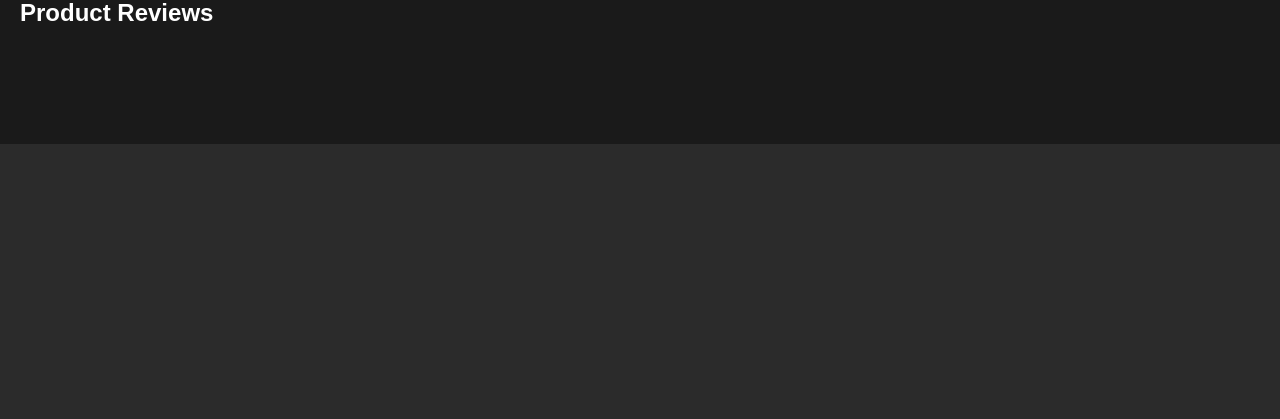
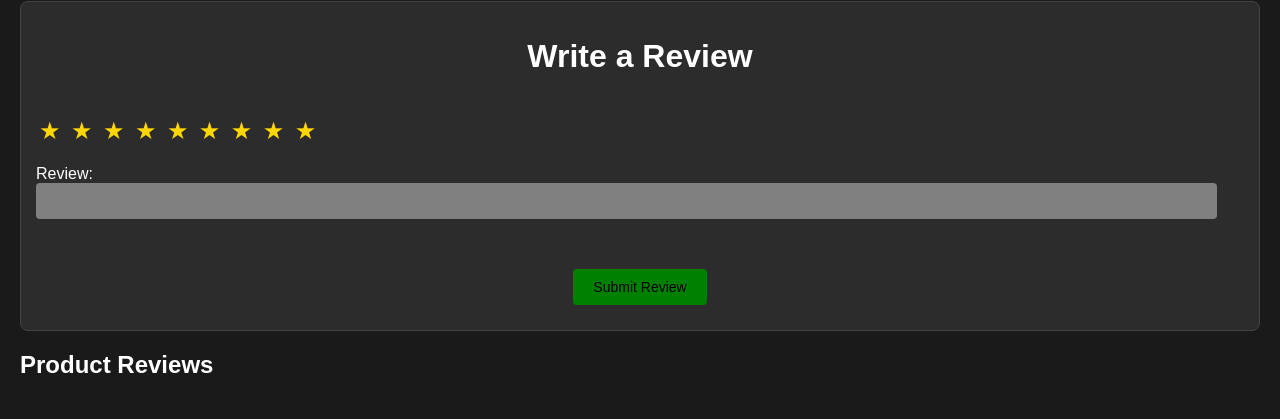
Before and after one commit to Amanabhishek2004/e-commerce, a Django app: page /info/1 in a window 1280 px wide. Shown: the part 656-1075 px from the top of the page. Before the commit the page ends 800 px from the top, so only its background shows below. Run offline with Django 4.2, Linux system fonts and the light colour scheme; a user stored in the database is signed in; data comes from the database, SQL or seed files in the repository.

Commit message:
sixth commit

```diff
--- a/Templates/PRODUCT-INFO.html
+++ b/Templates/PRODUCT-INFO.html
@@ -119,12 +119,12 @@
         background-color: #ff5500;
     }
 
-    .review {
-        margin-bottom: 20px;
+    .reviews {
+        /* margin-bottom: 20px;
         border: 1px solid #444444;
         border-radius: 8px;
         padding: 15px;
-        background-color: #2b2b2b;
+        background-color: #2b2b2b; */
     }
 
     .review .review-header {
@@ -137,6 +137,13 @@
     .review .username {
         font-weight: bold;
     }
+/*
+    .review .rating {
+        background-color: #444444;
+        color: #ffffff;
+        padding: 5px 10px;
+        border-radius: 4px;
+    } */
 
 
     .review.rating{
@@ -170,11 +177,11 @@
 }
     textarea{
     background-color:#444444;
-    width: 1113px;
+    width: 1100px;
     height: 17px;
     margin-left: 1%;
+    /* padding-right: 400px; */
     font-size: 20px;
-
     padding: 16px 16px;
     border-radius: 10px;
     border-color: black;
@@ -216,6 +223,130 @@ textarea :placeholder-shown{
         }
 
 
+        .review {
+    max-width: 2000px;
+    margin: 0 auto; */
+     /* padding: 20px; */
+     /* padding: .btn 20px; */
+     align-content: center;
+    margin-bottom: 20px;
+        border: 1px solid #444444;
+        border-radius: 8px;
+        padding: 15px;
+        background-color: #2c2c2c;
+        }
+
+h1 {
+    text-align: center;
+}
+
+form {
+    display: flex;
+    flex-direction: column;
+}
+
+.form-group {
+    margin-bottom: 20px;
+}
+
+label {
+    /* display: block; */
+}
+
+input[type="text"],
+input[type="number"],
+
+
+button {
+    /* width: 30%; */
+    padding: 10px 20px;
+    /* padding-right: 100px; */
+    /* background-color: grey; */
+    background-color: grey;
+    border: none;
+    border-radius: 4px;
+    cursor: pointer;
+    font-size: 14px;
+    text-align: center;
+    /* padding-right: 100px; */
+}
+
+button:hover {
+    background-color: blue;
+}
+
+ /* .sky{
+    width: 20%;
+    background-color: #45a049; */
+    /* block-size: 50px; */
+    /* padding-left: 100px; */
+    /* padding: 5px 10px; */
+    /* align-items: center; */
+    /* text-align: center; */
+
+
+ button[type="submit"]{
+    text-align: center;
+ }
+
+
+ .sky{
+    display: flex;
+  justify-content: center;
+  align-items: center;
+  padding: 10px 20px;
+
+  /* background-color: green; */
+          color:green;
+          border: none;
+          padding: 10px 20px;
+          border-radius: 4px;
+          text-align: center;
+          line-height: 30px;
+          /* cursor: not-allowed; */
+
+
+ }
+
+ .x{
+    background-color: green;
+ }
+ /* .sky:hover{
+    background-color: green;
+ } */
+input[type="text"]{
+    padding: 10px 500px;
+}
+
+
+button:focus {
+    outline: none;
+}
+.rating{
+    color: gold;
+}
+
+
+.rating-stars {
+    display: inline-block;
+}
+
+.rating-stars input[type="radio"] {
+    display: none;
+}
+
+.rating-stars label {
+    font-size: 24px;
+    padding: 3px;
+    color: #ffd700; /* Gold color for stars */
+    cursor: pointer;
+}
+
+/* Apply different colors to selected stars */
+.rating-stars input[type="radio"]:checked ~ label {
+    color: #ff9800; /* Orange color for selected stars */
+}
+
 /* Add footer styling */
 
 
@@ -248,9 +379,10 @@ textarea :placeholder-shown{
                     <button type="submit" class="btn">Add to Cart</button>
                 </form>
 
-
-                <a href="{% url 'buy_item' J.id %}"><button type="submit" class="btn">Buy Now</button></a>
-
+                <form action="{% url 'buy_item' J.id %}" method="POST">
+                    {% csrf_token %}
+                    <button type="submit" class="btn">Buy Now</button>
+                </form>
             </div>
                 <br>
                 <br>
@@ -268,34 +400,70 @@ textarea :placeholder-shown{
 
             <!-- Repeat the product cards for each product -->
         </section>
+<br>
 
-
-{% if reviewed_by_user %}
-    <h2>Write a Review</h2>
-    <div class = "review">
+    <!-- Review writing form -->
+    <!-- <h2>Write a Review</h2> -->
+    <!-- <div class = "review">
     <form action = "{% url 'review' J.id %}" method ="POST">
      {% csrf_token %}
         <label for="rating">Rating:</label>
         <input type="number" id="rating" name="rating" min="1" max="5" required><br>
-        <label for="review"></label>
-        <textarea id="review" name="review" rows="4" placeholder="write your review" required></textarea>
-
+        <label for="review"></label> <form >
+         <textarea id="review" name="review" rows="4"placeholder="write your review" required></textarea>
+    </form>
         <button type="submit" class="btns">Submit Review</button>
     </form>
+</div> -->
+<div class="review">
+    <h1>Write a Review</h1>
+    <form action="" method="post">
+        <div class="form-group">
+            <!-- <label for="name">Name:</label>
+            <input type="text" id="name" name="name" required> -->
+        </div>
+        <div class="form-group">
+            <!-- <label for="rating">Rating:</label> -->
+            <!-- <input type="text" id="rating" name="rating" min="1" max="5" step="0.1" required> -->
+            <div class="rating-stars">
+                <input type="radio" id="star5" name="rating" value="5" />
+                <label for="star5" title="5 stars">&#9733;</label>
+                <input type="radio" id="star4.5" name="rating" value="4.5" />
+                <label for="star4.5" title="4.5 stars">&#9733;</label>
+                <input type="radio" id="star4" name="rating" value="4" />
+                <label for="star4" title="4 stars">&#9733;</label>
+                <input type="radio" id="star3.5" name="rating" value="3.5" />
+                <label for="star3.5" title="3.5 stars">&#9733;</label>
+                <input type="radio" id="star3" name="rating" value="3" />
+                <label for="star3" title="3 stars">&#9733;</label>
+                <input type="radio" id="star2.5" name="rating" value="2.5" />
+                <label for="star2.5" title="2.5 stars">&#9733;</label>
+                <input type="radio" id="star2" name="rating" value="2" />
+                <label for="star2" title="2 stars">&#9733;</label>
+                <input type="radio" id="star1.5" name="rating" value="1.5" />
+                <label for="star1.5" title="1.5 stars">&#9733;</label>
+                <input type="radio" id="star1" name="rating" value="1" />
+                <label for="star1" title="1 star">&#9733;</label>
+            </div>
+        </div>
+        <div class="form-group">
+            <!-- <label for="review">Review:</label>
+            <textarea id="review" name="review" rows="4" required></textarea> -->
+          <div class="bat"> <label for="rating">Review:</label>
+            <input type="text" id="rating" name="rating" min="1" max="50" step="0.10" required>
+        </div>
+            </div>
+       <div class="sky"> <button class="x" type="submit">  Submit Review </button> </div>
+    </form>
 </div>
-{% endif %}
     <!-- Review display section -->
     <h2>Product Reviews</h2>
     {% for i in obj %}
-
     <div class="review">
         <div class="review-header">
             <span class="username">{{i.user.username}}</span>
-
             <span class="rating">{{i.rating}}/5</span>
-<br>
-            <span class="rating">{{i.created}}</span>
-
+            <span class="rating">{{i.created}}/5</span>
 
         </div>
         <p class="review-content">
@@ -305,6 +473,8 @@ textarea :placeholder-shown{
     {% endfor %}
 
 
+            <!-- Repeat the review display for each review -->
+
     </main>
 
     <footer>
```
